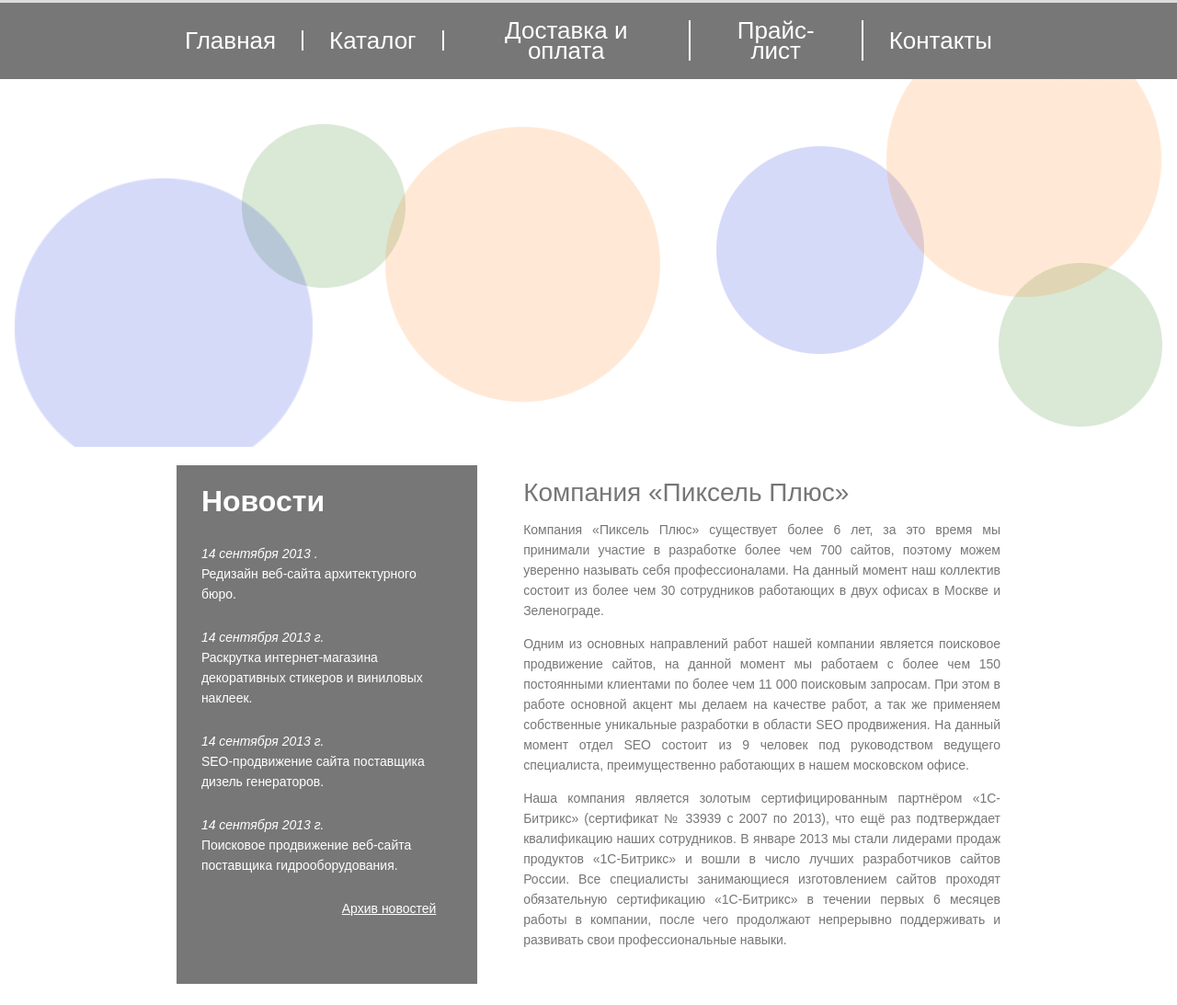
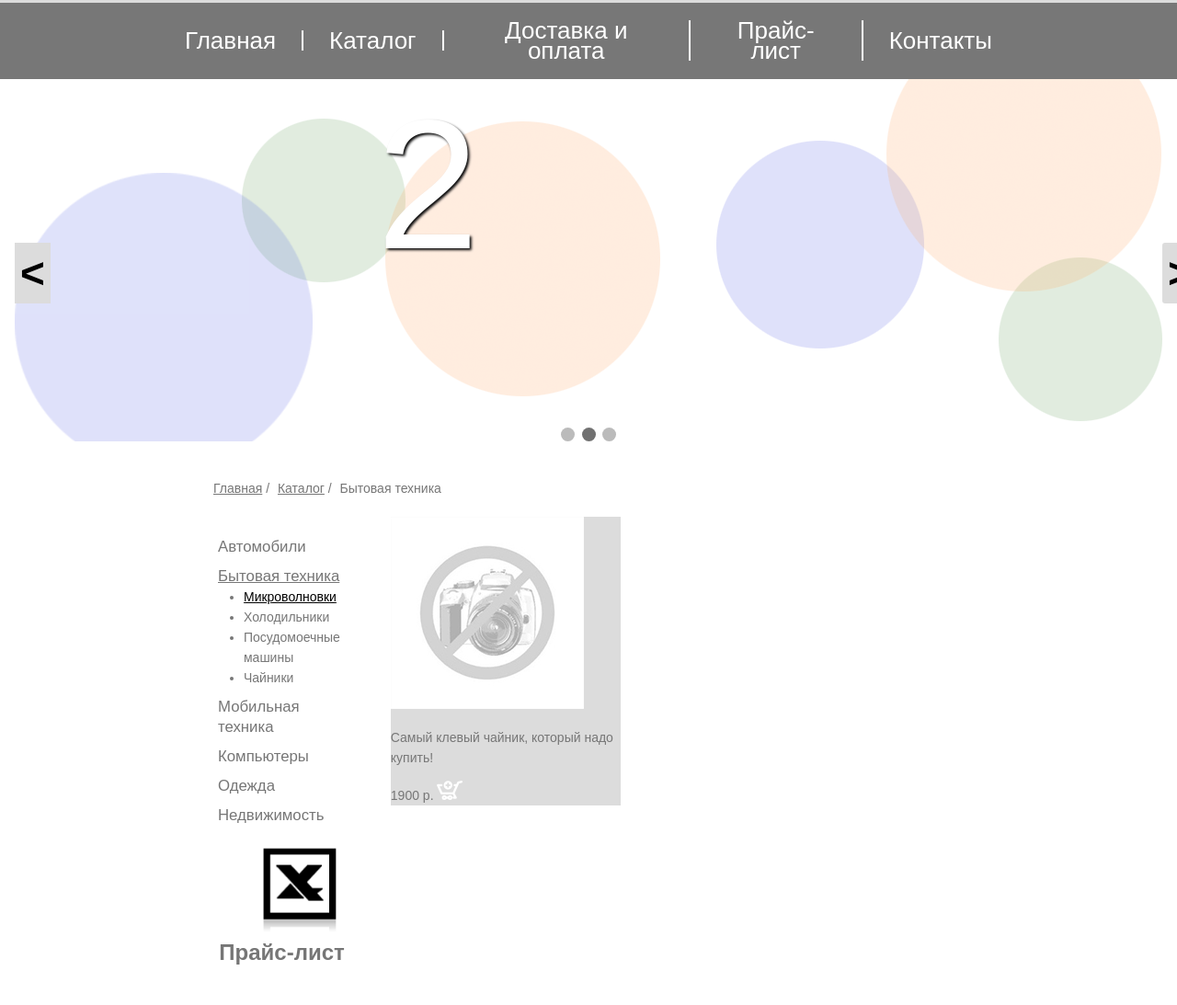
Before and after one commit to wasabiReal/Third_model, a plain HTML site: page index.html in a window 1280 px wide. Shown: the part 217-1310 px from the top of the page at 92% size. Drawn offline with Linux system fonts and the light colour scheme.

Commit message:
Added slider and first product

```diff
--- a/access/css/style.css
+++ b/access/css/style.css
@@ -73,6 +73,7 @@ a{
     text-decoration: none;
     color: white;
     background-color: #777777;
+    cursor: pointer;
 }
 #overlay {
     position: fixed; /* Sit on top of the page content */
@@ -86,7 +87,7 @@ a{
     z-index: 2;
     cursor: pointer; /* Add a pointer on hover */
     opacity: 50%;
-    transition: all ease-in-out .5s;
+    transition: all ease-in-out .7s;
 }
 .popup h3{
     text-align: center;
@@ -151,50 +152,152 @@ input[type="email"]::-webkit-input-placeholder {
     justify-content: center;
     overflow: hidden;
     align-items: flex-end;
+    position: relative;
 }
 .slider img{
     width: 1248px;
     height: 462px;
 }
+.slider-buttons{
+    display: flex;
+    flex-direction: row;
+    justify-content: space-between;
+}
+.slider-dots{
+    position: absolute;
+    bottom: 0;
+    text-align: center;
+}
+.slider-text{
+    position: absolute;
+    font-size: 200px;
+    top: 26%;
+    left: 32%;
+    text-shadow: 2px 2px 3px black;
+    margin: 0;
+    color: white;
+}
+  /* Next & previous buttons */
+.prev, .next {
+    cursor: pointer;
+    position: absolute;
+    top: 50%;
+    width: auto;
+    padding: 22px 6px;
+    margin-top: -22px;
+    color: black;
+    font-weight: bold;
+    font-size: 46px;
+    transition: 0.6s ease;
+    user-select: none;
+    background-color: #DCDCDC;
+}
+  /* Position the "next button" to the right */
+.next {
+    /* right: 0; */
+    border-radius: 3px 0 0 3px;
+}
+
+  /* On hover, add a black background color with a little bit see-through */
+.prev:hover, .next:hover {
+    background-color: rgba(105, 105, 105, 0.8);
+}
+
+  /* The dots/bullets/indicators */
+.dot {
+    cursor: pointer;
+    height: 15px;
+    width: 15px;
+    margin: 0 2px;
+    background-color: #bbb;
+    border-radius: 50%;
+    display: inline-block;
+    transition: background-color 0.6s ease;
+}
+
+.active, .dot:hover {
+    background-color: #717171;
+}
+
+  /* Fading animation */
+.fade {
+    animation-name: fade;
+    animation-duration: 1.5s;
+}
+
+@keyframes fade {
+    from {opacity: .4}
+    to {opacity: 1}
+}
+
+  /* On smaller screens, decrease text size */
+@media only screen and (max-width: 300px) {
+    .prev, .next,.text {font-size: 11px}
+}
 .main-container{
-    display: flex;
-    justify-content: space-between;
     padding: 20px 15%;
 }
-.news-container{
-    box-sizing: border-box;
-    width: 40%;
-    padding: 2% 3%;
-    padding-right: 5%;
-    padding-bottom: 8%;
+.wrapper-content{
     display: flex;
-    flex-direction: column;
-    background-color: #777777;
-    color: #FFFFFF;
 }
-.news-container h2{
-    font-size: 32px;
-    margin: 10px 0;
+.content-container{
+    width: 100%;
+    margin-left: 50px;
 }
-.news{
-    margin: 25px 0;
+.breadcrumbs{
+    margin-bottom: 20px;
 }
-.news p{
-    margin: 0;
+.breadcrumbs a{
+    color: #767676;
 }
-.news a{
+.breadcrumbs ul li{
+    display: inline;
+}
+.breadcrumbs ul li:last-child a{
     text-decoration: none;
 }
-.date{
-    font-style: italic;
+.breadcrumbs ul li:not(:first-child):before {
+    padding-right: 5px;
+    color: #767676;
+    font-size: 14px;
+    content: "/\00a0";
 }
-.archive-news{
+.breadcrumbs ul li a:hover {
+    color: #767676;
+    text-decoration: none;
+}
+
+.sidebar{
+    font-size: larger;
+}
+.sidebar a{
+    color: #767676;
+    text-decoration: none;
+}
+.sidebar ul li{
+    padding: 5px;
+}
+.sidebar-li-content{
+    list-style-type: disc;
+    padding-inline-start: 2em;
+    font-size: smaller;
+}
+.sidebar-li-content li{
+    padding: 0 !important;
+}
+.pricelist{
     float: right;
+    text-align: end;
 }
-.content-container{
-    width: 65%;
-    margin-left: 50px;
-    text-align: justify;
+.pricelist-text{
+    margin: 0;
+    font-size: x-large;
+    font-weight: bold;
+    text-align: right;
+}
+.product{
+    width: 250px;
+    background-color: #dcdcdc;
 }
 .footer-container{
     margin-top: 15%;
--- /dev/null
+++ b/access/js/slider.js
@@ -0,0 +1,29 @@
+let slideIndex = 1;
+showSlides(slideIndex);
+var timer;
+function plusSlides(n) {
+  showSlides(slideIndex += n);
+}
+
+function currentSlide(n) {
+  showSlides(slideIndex = n);
+}
+
+function showSlides(n) {
+  let i;
+  let slides = document.getElementsByClassName("mySlides");
+  let dots = document.getElementsByClassName("dot");
+  if (n > slides.length) {slideIndex = 1}
+  if (n < 1) {slideIndex = slides.length}
+  for (i = 0; i < slides.length; i++) {
+    slides[i].style.display = "none";
+  }
+  for (i = 0; i < dots.length; i++) {
+    dots[i].className = dots[i].className.replace(" active", "");
+  }
+  slides[slideIndex-1].style.display = "block";
+  dots[slideIndex-1].className += " active";
+
+  clearTimeout(timer);
+  timer = setTimeout(() => plusSlides(1), 4000);
+}
--- a/index.html
+++ b/index.html
@@ -69,48 +69,86 @@
     <main>
         <div class="container">
             <div class="slider">
-                <img src="./access/img/slider.png" width="80%" height="100%" alt="Slider image">
-            </div>
-            <div class="main-container">
-                <div class="news-container">
-                    <h2>Новости</h2>
-                    <div class="news-content">
-                        <div class="news">
-                            <div class="date">14 сентября 2013 .</div>
-                            <p><a href="#">Редизайн веб-сайта архитектурного бюро.</a></p>
+                <!-- <img src="./access/img/slider.png" width="80%" height="100%" alt="Slider image"> -->
+                <div class="slider-container">
+                    <div class="mySlides fade">
+                        <p class="slider-text">1</p>
+                      <img src="./access/img/slider.png" alt="Slider image 1">
+                    </div>
+                    <div class="mySlides fade">
+                        <p class="slider-text">2</p>
+                      <img src="./access/img/slider80.png" alt="Slider image2">
+                    </div>
+                    <div class="mySlides fade">
+                        <p class="slider-text">3</p>
+                      <img src="./access/img/slider60.png" alt="Slider image3">
+                    </div>
+                    <div class="slider-buttons">
+                        <div class="prev-button">
+                            <a class="prev" onclick="plusSlides(-1)">&lt;</a>
                         </div>
-                        <div class="news">
-                            <div class="date">14 сентября 2013 г.</div>
-                            <p><a href="#">Раскрутка интернет-магазина декоративных стикеров и виниловых наклеек.</a></p>
-                        </div>
-                        <div class="news">
-                            <div class="date">14 сентября 2013 г.</div>
-                            <p><a href="#">SEO-продвижение сайта поставщика дизель генераторов.</a></p>
-                        </div>
-                        <div class="news">
-                            <div class="date">14 сентября 2013 г.</div>
-                            <p><a href="#">Поисковое продвижение веб-сайта поставщика гидрооборудования.</a></p>
-                        </div>
-                        <div class="archive-news">
-                            <a href="#">Архив новостей</a>
+                        <div class="next-button">
+                            <a class="next" onclick="plusSlides(1)">&gt;</a>
                         </div>
                     </div>
                 </div>
-                <div class="content-container">
-                    <h1 style="font-weight: 400;">Компания «Пиксель Плюс»</h1>
-                    <div class="infotext-container">
-                        <p class="text">Компания «Пиксель Плюс» существует более 6 лет, за это время мы принимали участие в разработке более чем 700 сайтов, поэтому можем
-                            уверенно называть себя профессионалами. На данный момент наш коллектив состоит из более чем 30 сотрудников работающих в двух офисах в Москве и Зеленограде.</p>
-                        <p class="text">Одним из основных направлений работ нашей компании является поисковое
-                            продвижение сайтов, на данной момент мы работаем с более чем 150 постоянными клиентами по более чем 11 000 поисковым запросам. При
-                            этом в работе основной акцент мы делаем на качестве работ, а так же применяем собственные уникальные разработки в области SEO продвижения.
-                            На данный момент отдел SEO состоит из 9 человек под руководством ведущего специалиста, преимущественно работающих в нашем московском офисе.</p>
-                        <p class="text">Наша компания является золотым сертифицированным партнёром «1С-Битрикс» (сертификат № 33939 с 2007 по 2013), что ещё раз
-                            подтверждает квалификацию наших сотрудников. В январе 2013 мы стали лидерами продаж продуктов «1С-Битрикс» и вошли в число лучших
-                            разработчиков сайтов России. Все специалисты занимающиеся изготовлением сайтов проходят обязательную сертификацию «1С-Битрикс»
-                            в течении первых 6 месяцев работы в компании, после чего продолжают непрерывно поддерживать и развивать свои профессиональные навыки.</p>
+                    <br>
+                    <div class="slider-dots">
+                      <span class="dot" onclick="currentSlide(1)"></span>
+                      <span class="dot" onclick="currentSlide(2)"></span>
+                      <span class="dot" onclick="currentSlide(3)"></span>
+                    </div>
+            </div>
+            <div class="main-container">
+                <div class="breadcrumbs">
+                    <ul>
+                        <li><a href="#">Главная</a></li>
+                        <li><a href="#">Каталог</a></li>
+                        <li><a href="#">Бытовая техника</a></li>
+                    </ul>
+                </div>
+                <div class="wrapper-content">
+                    <div class="sidebar-container">
+                        <div class="sidebar">
+                            <ul style="list-style: none;">
+                                <li><a href="#">Автомобили</a></li>
+                                <li><a href="#" style="text-decoration: underline;">Бытовая техника</a>
+                                    <ul class="sidebar-li-content">
+                                        <li><a href="#" style="text-decoration: underline; color: black;">Микроволновки</a></li>
+                                        <li><a href="#">Холодильники</a></li>
+                                        <li><a href="#">Посудомоечные машины</a></li>
+                                        <li><a href="#">Чайники</a></li>
+                                    </ul>
+                                </li>
+                                <li><a href="#">Мобильная техника</a></li>
+                                <li><a href="#">Компьютеры</a></li>
+                                <li><a href="#">Одежда</a></li>
+                                <li><a href="#">Недвижимость</a></li>
+                            </ul>
+                            <div class="pricelist">
+                                <img src="./access/img/prise_list.png" alt="Prise list picture" width="97px">
+                                <p class="pricelist-text">Прайс-лист</p>
+                            </div>
+                        </div>
+                    </div>
+                    <div class="content-container">
+                        <div class="content">
+                            <div class="products-container">
+                                <div class="product">
+                                    <img src="./access/img/nophoto.png" alt="Product picture 1">
+                                    <p class="product-name">Самый клевый чайник, который надо купить!</p>
+                                    <span class="product-price">1900 р.</span>
+                                    <img src="./access/img/basket.png" alt="basket 1">
+                                </div>
+                                <div class="product"></div>
+                                <div class="product"></div>
+                                <div class="product"></div>
+                                <div class="product"></div>
+                            </div>
+                        </div>
                     </div>
                 </div>
+
             </div>
         </div>
     </main>
@@ -139,4 +177,5 @@
     </footer>
 </body>
 <script src="./access/js/popup.js"></script>
+<script src="./access/js/slider.js"></script>
 </html>
```
Also changed, not shown: access/img/basket.png (added), access/img/nophoto.png (added), access/img/prise_list.png (added), access/img/slider60.png (added), access/img/slider80.png (added).
